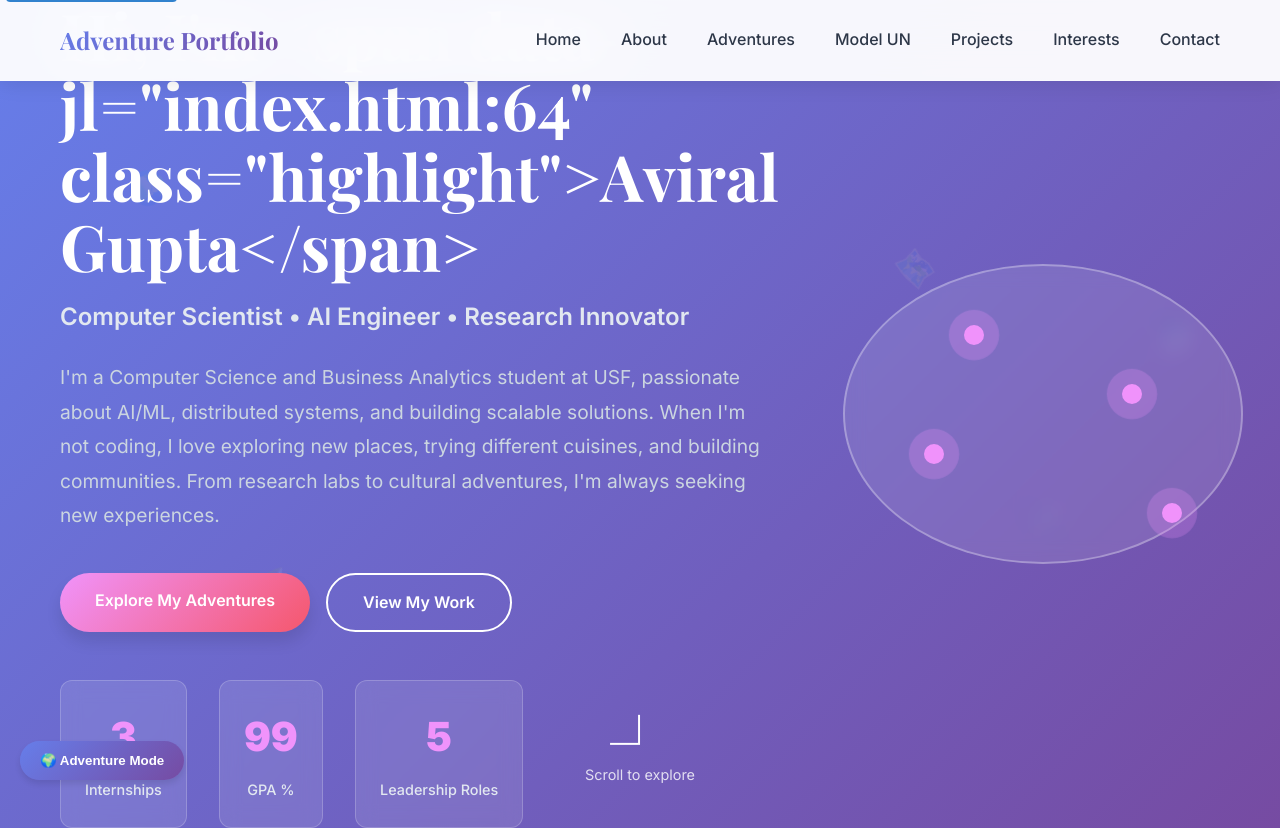
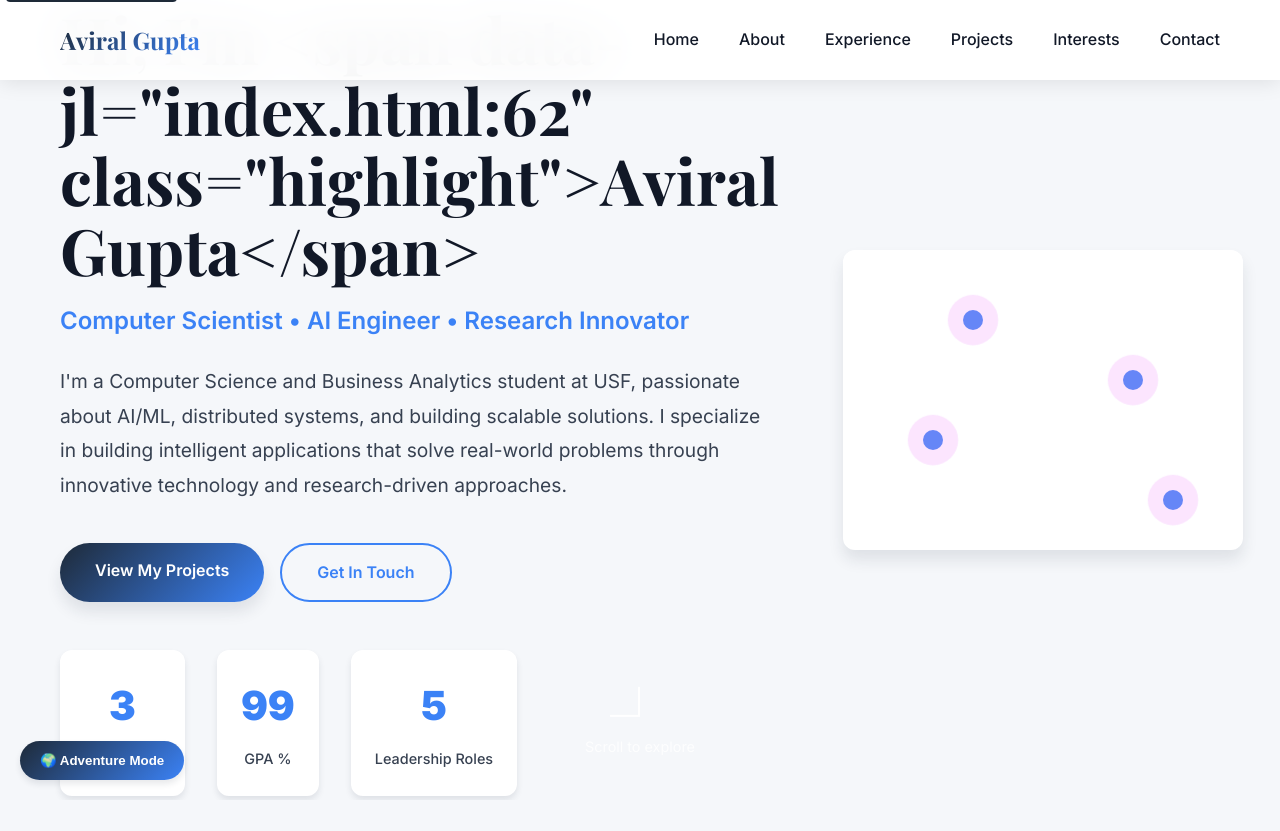
Before and after one commit to Aviralgupt/Aviral, a plain HTML site: page index.html in a window 1280 px wide. Shown: the top 831 px of the page. Drawn offline with nearby package versions, Linux system fonts and the light colour scheme.

Commit message:
Update portfolio with professional design and remove adventure theme

```diff
--- a/index.html
+++ b/index.html
@@ -14,7 +14,7 @@
     <nav class="navbar">
         <div class="nav-container">
             <div class="nav-logo">
-                <span class="logo-text">Adventure Portfolio</span>
+                <span class="logo-text">Aviral Gupta</span>
             </div>
             <ul class="nav-menu">
                 <li class="nav-item">
@@ -24,11 +24,9 @@
                     <a href="#about" class="nav-link">About</a>
                 </li>
                 <li class="nav-item">
-                    <a href="#adventures" class="nav-link">Adventures</a>
+                    <a href="#experience" class="nav-link">Experience</a>
                 </li>
-                <li class="nav-item">
-                    <a href="#model-un" class="nav-link">Model UN</a>
-                </li>
+
                 <li class="nav-item">
                     <a href="#projects" class="nav-link">Projects</a>
                 </li>
@@ -50,12 +48,12 @@
     <!-- Hero Section -->
     <section id="home" class="hero">
         <div class="hero-background">
-            <div class="floating-elements">
-                <div class="floating-element" data-speed="2">🌍</div>
-                <div class="floating-element" data-speed="1.5">✈️</div>
-                <div class="floating-element" data-speed="3">🗺️</div>
-                <div class="floating-element" data-speed="2.5">🏔️</div>
-                <div class="floating-element" data-speed="1">🌊</div>
+            <div class="hero-pattern">
+                <div class="pattern-element" data-speed="2"></div>
+                <div class="pattern-element" data-speed="1.5"></div>
+                <div class="pattern-element" data-speed="3"></div>
+                <div class="pattern-element" data-speed="2.5"></div>
+                <div class="pattern-element" data-speed="1"></div>
             </div>
         </div>
         <div class="hero-content">
@@ -66,13 +64,13 @@
                 <p class="hero-subtitle">Computer Scientist • AI Engineer • Research Innovator</p>
                 <p class="hero-description">
                     I'm a Computer Science and Business Analytics student at USF, passionate about
-                    AI/ML, distributed systems, and building scalable solutions. When I'm not coding,
-                    I love exploring new places, trying different cuisines, and building communities.
-                    From research labs to cultural adventures, I'm always seeking new experiences.
+                    AI/ML, distributed systems, and building scalable solutions. I specialize in
+                    building intelligent applications that solve real-world problems through
+                    innovative technology and research-driven approaches.
                 </p>
                 <div class="hero-buttons">
-                    <a href="#adventures" class="btn btn-primary">Explore My Adventures</a>
-                    <a href="#projects" class="btn btn-secondary">View My Work</a>
+                    <a href="#projects" class="btn btn-primary">View My Projects</a>
+                    <a href="#contact" class="btn btn-secondary">Get In Touch</a>
                 </div>
                 <div class="hero-stats">
                     <div class="stat-item">
@@ -178,13 +176,14 @@
         </div>
     </section>
 
-    <!-- Adventures Section -->
-    <section id="adventures" class="adventures">
+    <!-- Experience Section -->
+    <section id="experience" class="experience">
         <div class="container">
-            <h2 class="section-title" data-aos="fade-up">My Journey</h2>
-            <div class="adventures-intro" data-aos="fade-up" data-aos-delay="200">
-                <p>From research labs to industry internships, my journey in technology has been filled with
-                   exciting challenges and breakthrough moments. Each experience has shaped me into the innovator I am today.</p>
+            <h2 class="section-title" data-aos="fade-up">Professional Experience</h2>
+            <div class="experience-intro" data-aos="fade-up" data-aos-delay="200">
+                <p>From research labs to industry internships, my professional journey has been driven by
+                   innovation and problem-solving. Each experience has strengthened my expertise in AI/ML,
+                   distributed systems, and scalable architecture.</p>
             </div>
             <div class="adventures-grid">
                 <div class="adventure-card" data-aos="fade-up" data-aos-delay="300">
@@ -295,78 +294,7 @@
         </div>
     </section>
 
-    <!-- Model UN Section -->
-    <section id="model-un" class="model-un">
-        <div class="container">
-            <h2 class="section-title" data-aos="fade-up">Leadership & Achievements</h2>
-            <div class="model-un-content">
-                <div class="model-un-intro" data-aos="fade-right" data-aos-delay="200">
-                    <h3>Leading with Purpose and Innovation</h3>
-                    <p>Throughout my time at USF, I've taken on multiple leadership roles that have taught me
-                       the importance of community building, strategic thinking, and driving positive change.</p>
-                    <div class="mun-achievements">
-                        <div class="achievement-item">
-                            <div class="achievement-icon">👑</div>
-                            <div class="achievement-text">
-                                <h4>President</h4>
-                                <p>Students of Indian Association, USF</p>
-                            </div>
-                        </div>
-                        <div class="achievement-item">
-                            <div class="achievement-icon">💰</div>
-                            <div class="achievement-text">
-                                <h4>Vice Finance Chair</h4>
-                                <p>E-Council USF - Managing $20K+ Budget</p>
-                            </div>
-                        </div>
-                        <div class="achievement-item">
-                            <div class="achievement-icon">🎯</div>
-                            <div class="achievement-text">
-                                <h4>Director of Finance</h4>
-                                <p>SHPE USF - Increased Sponsorship by 10%</p>
-                            </div>
-                        </div>
-                    </div>
-                </div>
-                <div class="model-un-visual" data-aos="fade-left" data-aos-delay="400">
-                    <div class="un-chamber">
-                        <div class="delegate-seats">
-                            <div class="seat" data-country="USA">🇺🇸</div>
-                            <div class="seat" data-country="UK">🇬🇧</div>
-                            <div class="seat" data-country="France">🇫🇷</div>
-                            <div class="seat" data-country="China">🇨🇳</div>
-                            <div class="seat" data-country="Russia">🇷🇺</div>
-                            <div class="seat" data-country="India">🇮🇳</div>
-                        </div>
-                        <div class="podium">
-                            <i class="fas fa-microphone"></i>
-                        </div>
-                    </div>
-                </div>
-            </div>
-            <div class="mun-topics" data-aos="fade-up" data-aos-delay="600">
-                <h3>Key Achievements & Impact</h3>
-                <div class="topics-grid">
-                    <div class="topic-card">
-                        <h4>Community Growth</h4>
-                        <p>Increased SIA membership by 30% and secured $5K+ in sponsorships</p>
-                    </div>
-                    <div class="topic-card">
-                        <h4>Financial Management</h4>
-                        <p>Optimized $20K+ budget for 20+ engineering organizations</p>
-                    </div>
-                    <div class="topic-card">
-                        <h4>Strategic Leadership</h4>
-                        <p>Led cross-functional teams and drove organizational success</p>
-                    </div>
-                    <div class="topic-card">
-                        <h4>Event Management</h4>
-                        <p>Boosted TEDxUSF attendance by 20% through analytics-driven campaigns</p>
-                    </div>
-                </div>
-            </div>
-        </div>
-    </section>
+
 
     <!-- Projects Section -->
     <section id="projects" class="projects">
@@ -665,14 +593,14 @@
         <div class="container">
             <div class="footer-content">
                                  <div class="footer-section">
-                     <h4>Adventure Portfolio</h4>
-                     <p>Building digital experiences, exploring new places, and creating meaningful connections.</p>
+                     <h4>Aviral Gupta</h4>
+                     <p>Building intelligent applications and innovative solutions through AI/ML and modern technology.</p>
                  </div>
                 <div class="footer-section">
                     <h4>Quick Links</h4>
                     <ul>
                         <li><a href="#about">About</a></li>
-                        <li><a href="#adventures">Adventures</a></li>
+                                                 <li><a href="#experience">Experience</a></li>
                         <li><a href="#projects">Projects</a></li>
                         <li><a href="#contact">Contact</a></li>
                     </ul>
--- a/styles.css
+++ b/styles.css
@@ -12,9 +12,9 @@ html {
 body {
     font-family: 'Inter', sans-serif;
     line-height: 1.6;
-    color: #2d3748;
+    color: var(--text-primary);
     overflow-x: hidden;
-    background: #fafafa;
+    background: var(--bg-primary);
 }
 
 .container {
@@ -25,23 +25,23 @@ body {
 
 /* Custom Properties */
 :root {
-    --primary-color: #3182ce;
-    --primary-dark: #2c5aa0;
-    --secondary-color: #38a169;
-    --accent-color: #ed8936;
-    --text-primary: #2d3748;
-    --text-secondary: #4a5568;
-    --text-light: #718096;
-    --bg-primary: #ffffff;
-    --bg-secondary: #f7fafc;
-    --bg-accent: #edf2f7;
-    --gradient-primary: linear-gradient(135deg, #667eea 0%, #764ba2 100%);
-    --gradient-secondary: linear-gradient(135deg, #f093fb 0%, #f5576c 100%);
-    --gradient-accent: linear-gradient(135deg, #4facfe 0%, #00f2fe 100%);
-    --shadow-sm: 0 1px 3px rgba(0, 0, 0, 0.12);
-    --shadow-md: 0 4px 6px rgba(0, 0, 0, 0.1);
-    --shadow-lg: 0 10px 15px rgba(0, 0, 0, 0.1);
-    --shadow-xl: 0 20px 25px rgba(0, 0, 0, 0.15);
+    --primary-color: #1E2A38;
+    --primary-dark: #0F172A;
+    --secondary-color: #14B8A6;
+    --accent-color: #3B82F6;
+    --text-primary: #111827;
+    --text-secondary: #374151;
+    --text-light: #6B7280;
+    --bg-primary: #F5F7FA;
+    --bg-secondary: #FFFFFF;
+    --bg-accent: #F1F5F9;
+    --gradient-primary: linear-gradient(135deg, #1E2A38 0%, #3B82F6 100%);
+    --gradient-secondary: linear-gradient(135deg, #14B8A6 0%, #3B82F6 100%);
+    --gradient-accent: linear-gradient(135deg, #3B82F6 0%, #14B8A6 100%);
+    --shadow-sm: 0 1px 3px rgba(30, 42, 56, 0.12);
+    --shadow-md: 0 4px 6px rgba(30, 42, 56, 0.1);
+    --shadow-lg: 0 10px 15px rgba(30, 42, 56, 0.1);
+    --shadow-xl: 0 20px 25px rgba(30, 42, 56, 0.15);
     --border-radius: 12px;
     --transition: all 0.3s cubic-bezier(0.4, 0, 0.2, 1);
 }
@@ -51,12 +51,12 @@ body {
     position: fixed;
     top: 0;
     width: 100%;
-    background: rgba(255, 255, 255, 0.95);
+    background: rgba(245, 247, 250, 0.95);
     backdrop-filter: blur(20px);
     z-index: 1000;
     transition: var(--transition);
-    box-shadow: var(--shadow-sm);
-    border-bottom: 1px solid rgba(255, 255, 255, 0.2);
+    box-shadow: var(--shadow-md);
+    border-bottom: 1px solid var(--border-color);
 }
 
 .nav-container {
@@ -134,7 +134,7 @@ body {
     min-height: 100vh;
     display: flex;
     align-items: center;
-    background: linear-gradient(135deg, #667eea 0%, #764ba2 100%);
+    background: var(--bg-primary);
     position: relative;
     overflow: hidden;
 }
@@ -185,7 +185,7 @@ body {
 }
 
 .hero-text {
-    color: white;
+    color: var(--text-primary);
 }
 
 .hero-title {
@@ -197,7 +197,7 @@ body {
 }
 
 .highlight {
-    background: linear-gradient(135deg, #f093fb 0%, #f5576c 100%);
+    background: var(--gradient-primary);
     -webkit-background-clip: text;
     -webkit-text-fill-color: transparent;
     background-clip: text;
@@ -205,14 +205,14 @@ body {
 
 .hero-subtitle {
     font-size: 1.5rem;
-    color: #e2e8f0;
+    color: var(--accent-color);
     margin-bottom: 1.5rem;
     font-weight: 600;
 }
 
 .hero-description {
     font-size: 1.2rem;
-    color: #cbd5e0;
+    color: var(--text-secondary);
     margin-bottom: 2.5rem;
     line-height: 1.8;
 }
@@ -240,25 +240,25 @@ body {
 }
 
 .btn-primary {
-    background: var(--gradient-secondary);
+    background: var(--gradient-primary);
     color: white;
     box-shadow: var(--shadow-lg);
 }
 
 .btn-primary:hover {
     transform: translateY(-3px);
-    box-shadow: 0 15px 30px rgba(237, 137, 54, 0.4);
+    box-shadow: 0 15px 30px rgba(59, 130, 246, 0.4);
 }
 
 .btn-secondary {
     background: transparent;
-    color: white;
-    border: 2px solid white;
+    color: var(--accent-color);
+    border: 2px solid var(--accent-color);
 }
 
 .btn-secondary:hover {
-    background: white;
-    color: var(--primary-color);
+    background: var(--accent-color);
+    color: white;
     transform: translateY(-3px);
 }
 
@@ -270,23 +270,23 @@ body {
 
 .stat-item {
     text-align: center;
-    background: rgba(255, 255, 255, 0.1);
+    background: var(--bg-secondary);
     padding: 1.5rem;
     border-radius: var(--border-radius);
-    backdrop-filter: blur(10px);
-    border: 1px solid rgba(255, 255, 255, 0.2);
+    box-shadow: var(--shadow-md);
+    border: 1px solid var(--border-color);
 }
 
 .stat-number {
     display: block;
     font-size: 2.5rem;
     font-weight: 900;
-    color: #f093fb;
+    color: var(--accent-color);
     margin-bottom: 0.5rem;
 }
 
 .stat-label {
-    color: #e2e8f0;
+    color: var(--text-secondary);
     font-size: 0.9rem;
     font-weight: 500;
 }
@@ -301,10 +301,10 @@ body {
     position: relative;
     width: 400px;
     height: 300px;
-    background: rgba(255, 255, 255, 0.1);
-    border-radius: 50%;
-    backdrop-filter: blur(10px);
-    border: 2px solid rgba(255, 255, 255, 0.3);
+    background: var(--bg-secondary);
+    border-radius: var(--border-radius);
+    box-shadow: var(--shadow-lg);
+    border: 2px solid var(--border-color);
     display: flex;
     align-items: center;
     justify-content: center;
@@ -314,7 +314,7 @@ body {
     position: absolute;
     width: 20px;
     height: 20px;
-    background: #f093fb;
+    background: var(--accent-color);
     border-radius: 50%;
     cursor: pointer;
     transition: var(--transition);
@@ -1103,7 +1103,7 @@ body {
 
 /* Footer */
 .footer {
-    background: var(--text-primary);
+    background: var(--primary-color);
     color: white;
     padding: 4rem 0 2rem;
 }
```
